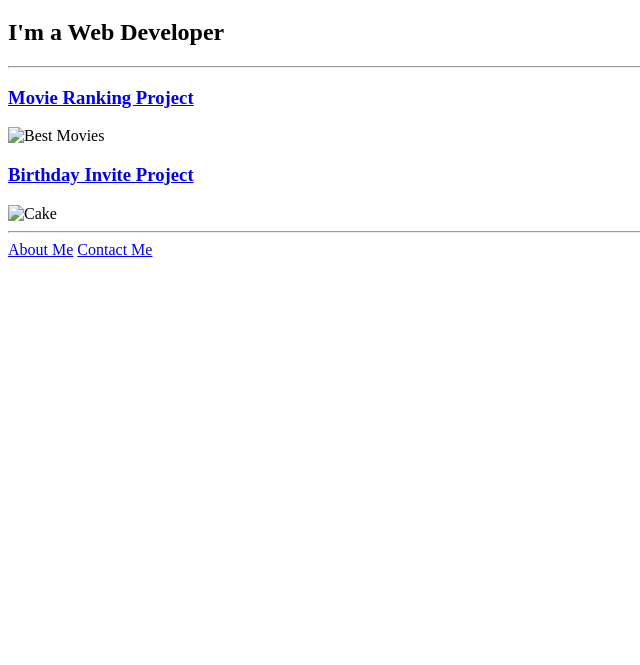
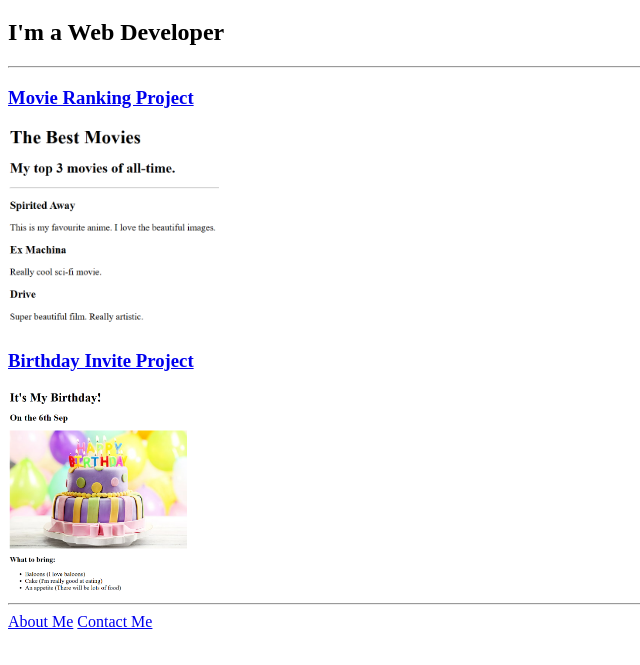
Before and after one commit to Sagar54946/html-Portfolio, a plain HTML site: page index.html in a window 1280 px wide. Shown: the part 61-726 px from the top of the page, without its empty margins (0-640 px from the left). Drawn offline with Linux system fonts and the light colour scheme.

Commit message:
Update index.html

```diff
--- a/index.html
+++ b/index.html
@@ -12,11 +12,11 @@
 
     <h3><a href="./public/movie-ranking.html">Movie Ranking Project</a></h3>
 
-    <img src="../4.3 HTML Porfolio Project/assets/images/Screenshot 2024-01-08 203215.png" height="200" alt="Best Movies">
+    <img src="./assets/images/Screenshot 2024-01-08 203215.png" height="200" alt="Best Movies">
 
     <h3><a href="./public/birthday-invite.html">Birthday Invite Project</a></h3>
 
-    <img src="../4.3 HTML Porfolio Project/assets/images/Screenshot 2024-01-08 204644.png" height="200" alt="Cake">
+    <img src="./assets/images/Screenshot 2024-01-08 204644.png" height="200" alt="Cake">
 
     <hr>
     <a href="./public/about.html">About Me</a>
```
